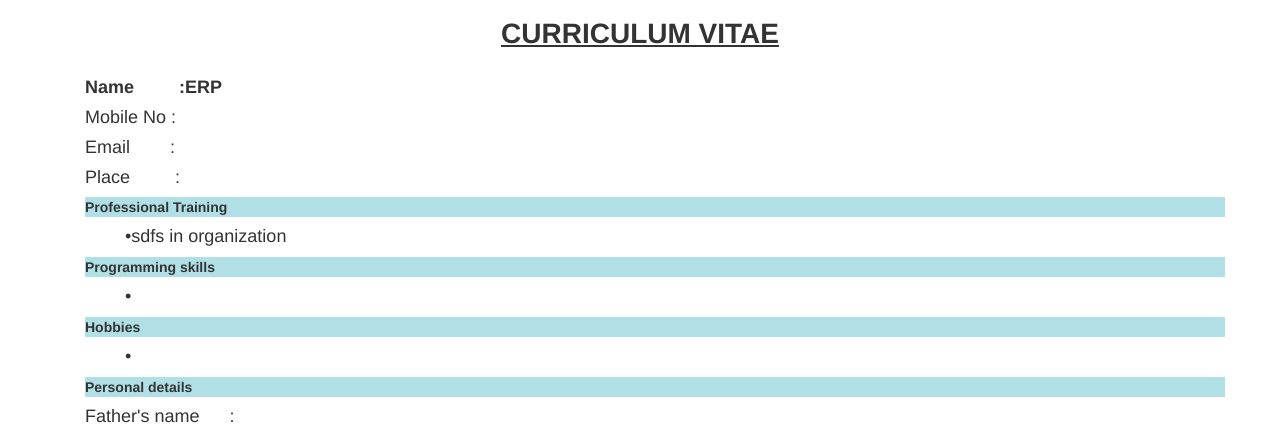
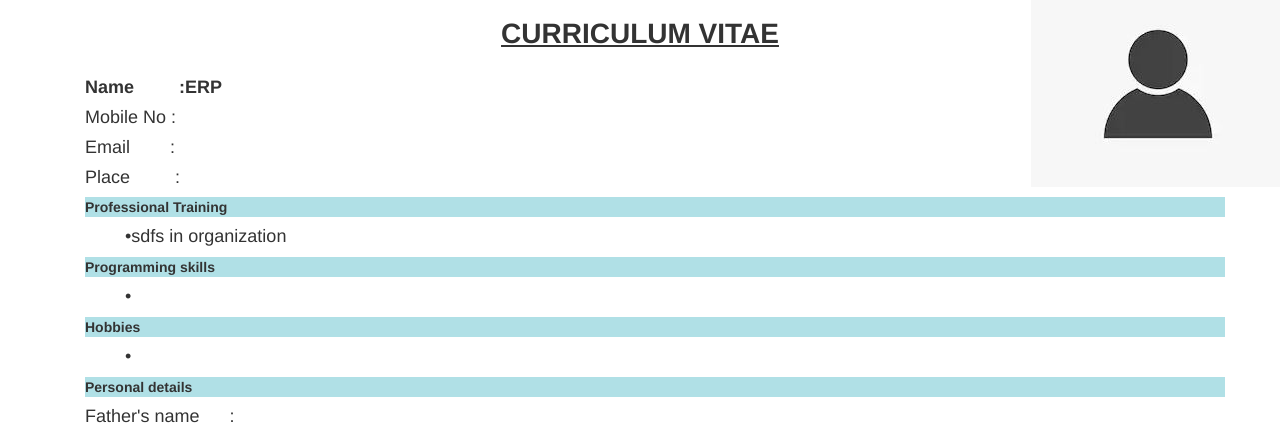
Before and after one commit to Dhirajkumar-nescode/resume, a Django app: page /blog/1/ in a window 1280 px wide. Shown: the top 427 px of the page. Run offline with Django 3.2, Linux system fonts and the light colour scheme; data comes from the database, SQL or seed files in the repository; some libraries are stand-ins or nearby versions.

Commit message:
image added

```diff
--- a/blog/templates/blog/blog.html
+++ b/blog/templates/blog/blog.html
@@ -37,8 +37,8 @@
 <h4 align="right">Signature:</h4>
 
 
-<!-- <h2 class="topcorner">Images:</h2>
+<h2 class="topcorner">Images:</h2>
 {% load staticfiles %}
-    <img src="{% static 'blog/default.jpg' %}" alt="My image"/>
-</div> -->
+    <img src="{% static 'blog/default.jpg' %}" class="topcorner" alt="My image"/>
+</div>
 {% endblock %}
```
